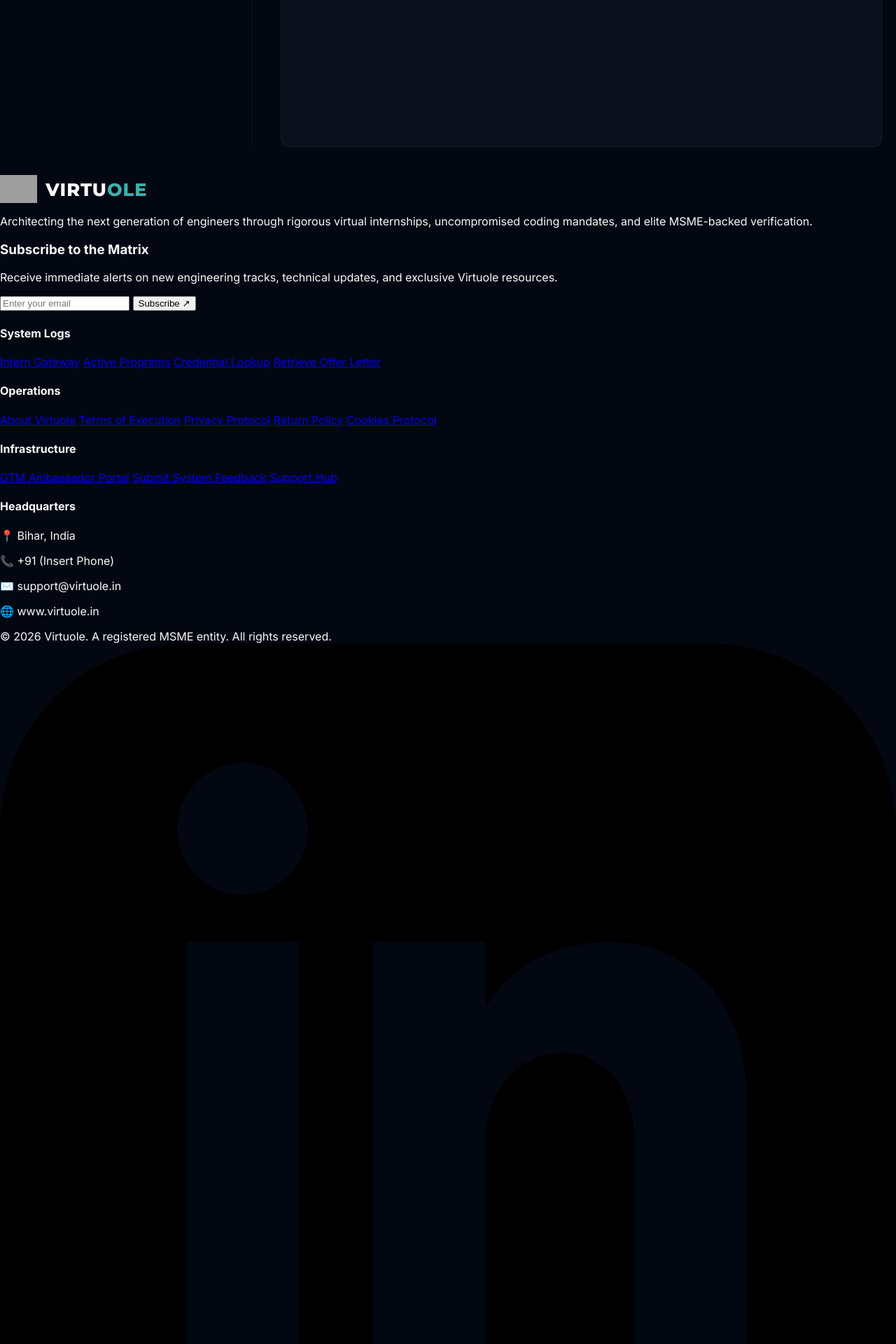
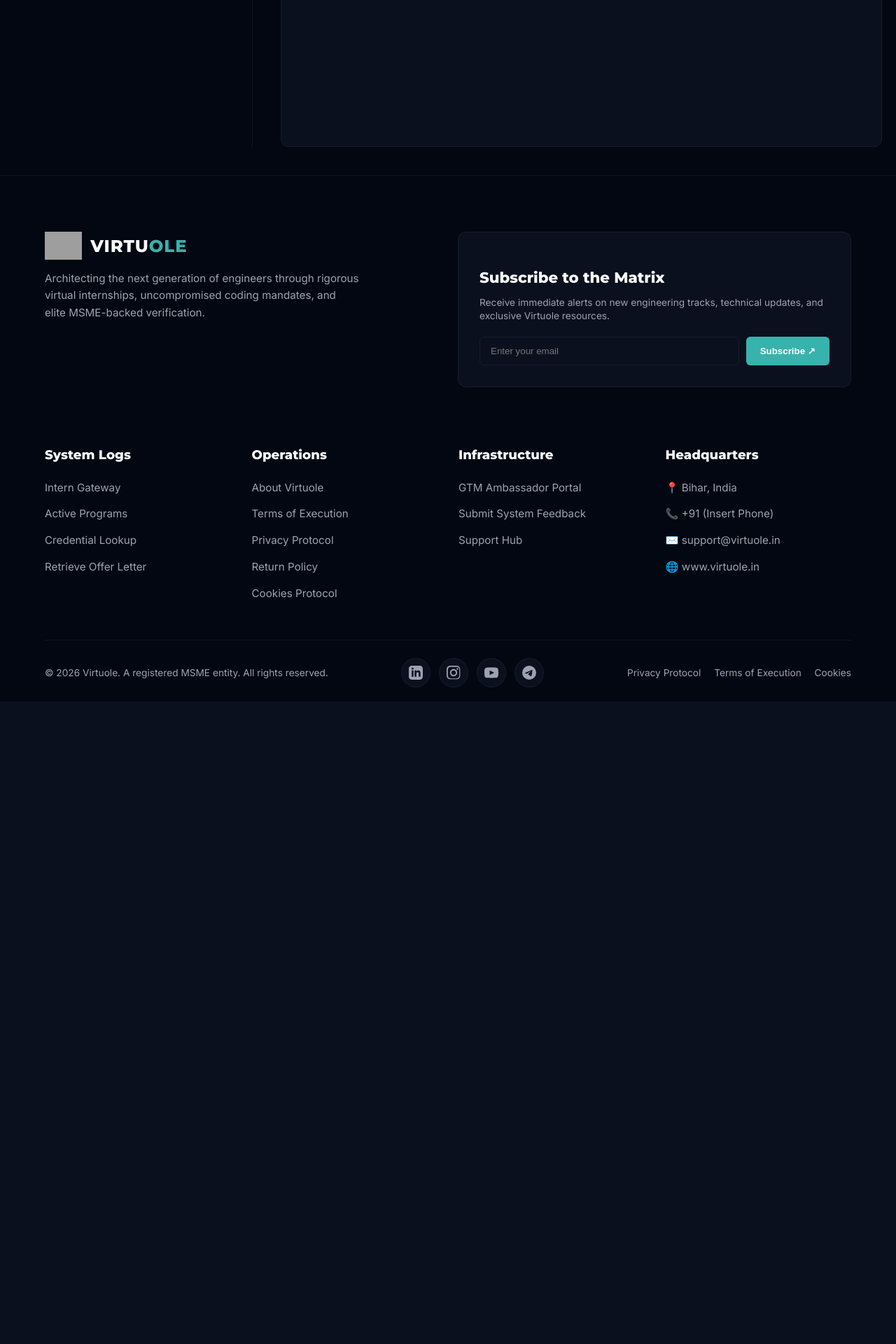
Before and after one commit to hellovirtuole/virtuole-backend, a Flask app: page /blog in a window 1280 px wide. Shown: the part 2229-4149 px from the top of the page at 70% size. After the commit the page ends 3200 px from the top, so only its background shows below. Run offline with Flask 3, Linux system fonts and the light colour scheme; grey boxes are pictures that could not be loaded.

Commit message:
Update footer.html

```diff
--- a/templates/footer.html
+++ b/templates/footer.html
@@ -1,8 +1,45 @@
+<style>
+    /* FOOTER COMPONENT STYLES */
+    .mega-footer { background: var(--bg-footer); border-top: 1px solid var(--card-border); padding: 80px 5% 20px; font-size: 0.95em; }
+    .footer-top { display: flex; justify-content: space-between; flex-wrap: wrap; gap: 40px; margin-bottom: 60px; }
+    .footer-brand { max-width: 450px; }
+    .footer-brand p { color: var(--text-muted); line-height: 1.6; margin-top: 15px; }
+    .footer-newsletter { background: var(--card-bg); border: 1px solid var(--card-border); padding: 30px; border-radius: 12px; flex: 1; max-width: 500px; }
+    .footer-newsletter h3 { font-family: 'Montserrat', sans-serif; margin-bottom: 10px; font-size: 1.4em; }
+    .footer-newsletter p { color: var(--text-muted); margin-bottom: 20px; font-size: 0.9em; line-height: 1.4; }
+    .footer-newsletter form { display: flex; gap: 10px; }
+    .footer-newsletter input { flex: 1; padding: 12px 15px; border-radius: 6px; border: 1px solid var(--card-border); background: var(--input-bg); color: var(--text-main); outline: none; }
+    .footer-newsletter button { background: var(--primary); color: white; border: none; padding: 12px 20px; border-radius: 6px; font-weight: 600; cursor: pointer; transition: 0.3s; white-space: nowrap;}
+
+    .footer-links-grid { display: grid; grid-template-columns: repeat(auto-fit, minmax(200px, 1fr)); gap: 30px; margin-bottom: 40px; }
+    .footer-col h4 { font-family: 'Montserrat', sans-serif; font-size: 1.2em; margin-bottom: 25px; color: var(--text-main); }
+    .footer-col a, .footer-col p { display: block; color: var(--text-muted); text-decoration: none; margin-bottom: 15px; transition: 0.3s; line-height: 1.5;}
+    .footer-col a:hover { color: var(--primary); }
+
+    .footer-bottom { display: flex; justify-content: space-between; align-items: center; border-top: 1px solid var(--card-border); padding-top: 25px; flex-wrap: wrap; gap: 20px; color: var(--text-muted); font-size: 0.9em; }
+
+    .social-circles { display: flex; gap: 12px; }
+    .social-circles a { display: inline-flex; align-items: center; justify-content: center; width: 40px; height: 40px; border-radius: 50%; background: var(--card-bg); border: 1px solid var(--card-border); color: var(--text-muted); transition: 0.3s; }
+    .social-circles a svg { width: 20px; height: 20px; fill: currentColor; }
+    .social-circles a:hover { background: var(--primary); border-color: var(--primary); color: white; }
+
+    .legal-links a { color: var(--text-muted); text-decoration: none; margin-left: 15px; transition: 0.3s; }
+    .legal-links a:hover { color: var(--text-main); }
+
+    /* FOOTER MOBILE FIXES */
+    @media (max-width: 850px) {
+        .footer-newsletter form { flex-direction: column; }
+        .footer-top { flex-direction: column; align-items: flex-start; gap: 30px; }
+        .footer-bottom { flex-direction: column; align-items: flex-start; gap: 20px; }
+        .legal-links a { margin-left: 0; margin-right: 15px; }
+    }
+</style>
+
 <footer class="mega-footer">
     <div class="footer-top">
         <div class="footer-brand">
             <a href="/" class="logo-container">
-                <img src="https://fkrxuptprlhfedlyanzf.supabase.co/storage/v1/object/public/logo/logo.png" alt="Logo" class="logo-img" onerror="this.style.display='none'">
+                <img src="https://fkrxuptprlhfedlyanzf.supabase.co/storage/v1/object/public/logo/logo.png" alt="Virtuole Logo" class="logo-img" onerror="this.style.display='none'">
                 <div class="logo-text"><span class="virt">VIRTU</span><span class="uole">OLE</span></div>
             </a>
             <p>Architecting the next generation of engineers through rigorous virtual internships, uncompromised coding mandates, and elite MSME-backed verification.</p>
@@ -22,13 +59,13 @@
         <div class="footer-col">
             <h4>System Logs</h4>
             <a href="/login">Intern Gateway</a>
-            <a href="#domains">Active Programs</a>
+            <a href="/#domains">Active Programs</a>
             <a href="/verify.html">Credential Lookup</a>
             <a href="/offer-letter">Retrieve Offer Letter</a>
         </div>
         <div class="footer-col">
             <h4>Operations</h4>
-            <a href="#about">About Virtuole</a>
+            <a href="/#about">About Virtuole</a>
             <a href="/terms">Terms of Execution</a>
             <a href="/privacy">Privacy Protocol</a>
             <a href="/refund">Return Policy</a>
```
